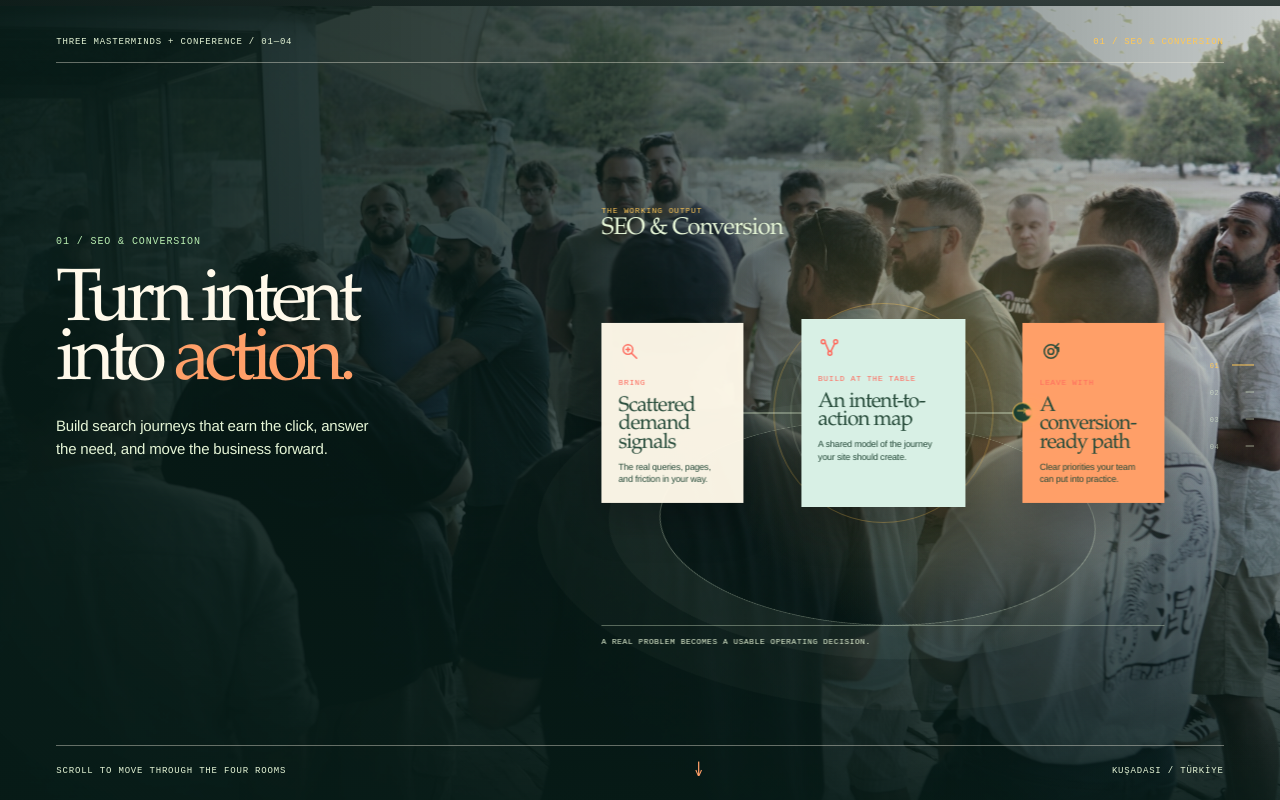
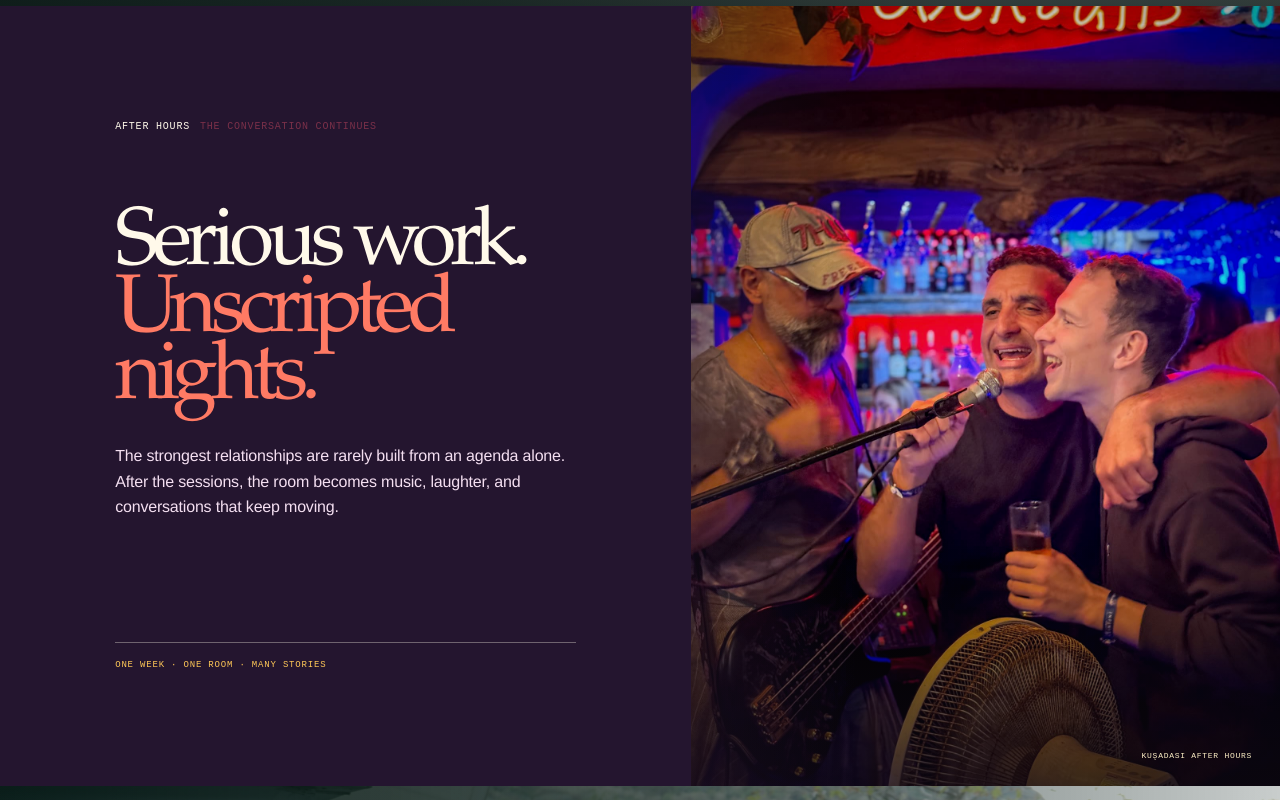
Before and after one commit to KTG1/seo-mastermind, a Next.js app: page / in a window 1280 px wide. Shown: the part 760-1560 px from the top of the page. Built offline with nearby package versions, Linux system fonts and the light colour scheme; grey boxes are pictures that could not be loaded.

Commit message:
Add after-hours moment to homepage

```diff
--- a/app/globals.css
+++ b/app/globals.css
@@ -30,6 +30,18 @@ h1 em,h2 em{color:var(--coral);font-style:normal}
 .button b{font-size:17px;font-weight:400}
 .buttonCoral{background:var(--coral);color:var(--night)}
 .heroCaption{position:absolute;left:clamp(20px,4.4vw,72px);right:clamp(20px,4.4vw,72px);bottom:24px;padding-top:15px;border-top:1px solid rgba(242,238,229,.42)}
+.nightInterlude{display:grid;grid-template-columns:minmax(0,1.08fr) minmax(360px,.92fr);min-height:780px;background:#24152f;color:var(--paper)}
+.nightInterludeCopy{display:flex;flex-direction:column;justify-content:center;padding:clamp(70px,9vw,145px)}
+.nightInterludeCopy .sectionLabel{color:#f2c4ef}.nightInterludeCopy .sectionLabel span{color:var(--solar)}
+.nightInterludeCopy h2{margin:clamp(70px,10vh,120px) 0 30px;font:400 clamp(58px,6.4vw,104px)/.82 var(--display);letter-spacing:-.078em}
+.nightInterludeCopy h2 em{color:#ff7a64;font-style:normal}
+.nightInterludeCopy>p{max-width:480px;margin:0;color:#f4dff1;font-size:16px;line-height:1.58}
+.nightInterludeNote{margin-top:auto;padding-top:17px;border-top:1px solid rgba(255,249,234,.34);color:var(--solar);font:9px var(--mono);letter-spacing:.09em;text-transform:uppercase}
+.nightInterludeImage{position:relative;isolation:isolate;min-height:780px;margin:0;overflow:hidden;background:#130c1a}
+.nightInterludeImage::after{position:absolute;inset:0;background:linear-gradient(90deg,rgba(36,21,47,.35),transparent 28%),linear-gradient(0deg,rgba(14,8,20,.7),transparent 32%);content:""}
+.nightInterludeImage>img{z-index:-1;object-fit:cover;object-position:center 44%;filter:saturate(.92) contrast(1.03);transform:scale(1.015);transition:transform 1.8s cubic-bezier(.2,.75,.2,1),filter .8s ease}
+.nightInterludeImage:hover>img{filter:saturate(1.08) contrast(1.05);transform:scale(1.055)}
+.nightInterludeImage figcaption{position:absolute;z-index:1;right:28px;bottom:26px;color:#fff1c7;font:8px var(--mono);letter-spacing:.09em;text-transform:uppercase}
 @media(min-width:761px){.hero{display:grid;grid-template-rows:auto minmax(0,1fr) auto}
 .heroTopline{grid-row:1}
 .heroCopy{grid-row:2;align-self:center;padding:clamp(48px,9vh,96px) 0 clamp(52px,8vh,84px)}
@@ -205,6 +217,7 @@ footer{display:flex;align-items:center;justify-content:space-between;padding:26p
 .eyebrow{font-size:8px}
 .heroText{width:82%;font-size:15px}
 .heroCaption{left:20px;right:20px;font-size:8px;gap:20px}
+.nightInterlude{display:flex;min-height:0;flex-direction:column-reverse}.nightInterludeImage{min-height:74svh}.nightInterludeImage>img{object-position:center 40%}.nightInterludeCopy{min-height:570px;padding:68px 20px 28px}.nightInterludeCopy h2{margin:62px 0 27px;font-size:55px}.nightInterludeCopy>p{font-size:14px}.nightInterludeNote{margin-top:70px}
 .scrollCinema{height:auto}.cinemaSticky{position:relative;display:block;height:auto;min-height:690px;padding:24px 20px}.cinemaImage{transform:none}.cinemaCopy{padding-top:84px;min-height:280px}.cinemaLine{position:relative;inset:auto;display:none}.cinemaSeo{display:block}.cinemaLine h2{font-size:60px}.cinemaWorld{left:50%;top:auto;bottom:78px;width:520px;height:310px;transform:translateX(-50%) scale(.62)}.cinemaOutcomeHeading{top:0}.cinemaOutcomeNote{bottom:-1%}.cinemaFoot{left:20px;right:20px;font-size:7px}.cinemaFoot span:last-child{display:none}
 .introduction{padding:68px 20px 76px}
 .introMain{display:block;margin-top:48px}
@@ -278,5 +291,5 @@ footer{align-items:flex-start;flex-wrap:wrap;gap:12px}
 footer span{font-size:8px}
 }
 @media(prefers-reduced-motion:reduce){*{scroll-behavior:auto!important}
-.experienceBand::before,.experienceBand::after,.experienceCopy,.experienceBand li button,.cinemaLine,.cinemaCore,.cinemaPath,.cinemaStep,.cinemaOutcome,.cinemaConnector,.cinemaConnector::after,.cinemaPulse,.collectivePortraitFrame>img,.homeFaqItem summary i,.homeFaqFilters button,.testimonialCard,.reviewTabs button,.videoReviewCard>img,.videoReviewShade,.videoPending,.videoReviewBody h3,.videoReviewBody p{transition:none;animation:none}.scrollCinema{height:auto}.cinemaSticky{position:relative}.cinemaImage{transform:none}
+.experienceBand::before,.experienceBand::after,.experienceCopy,.experienceBand li button,.cinemaLine,.cinemaCore,.cinemaPath,.cinemaStep,.cinemaOutcome,.cinemaConnector,.cinemaConnector::after,.cinemaPulse,.nightInterludeImage>img,.collectivePortraitFrame>img,.homeFaqItem summary i,.homeFaqFilters button,.testimonialCard,.reviewTabs button,.videoReviewCard>img,.videoReviewShade,.videoPending,.videoReviewBody h3,.videoReviewBody p{transition:none;animation:none}.scrollCinema{height:auto}.cinemaSticky{position:relative}.cinemaImage{transform:none}
 }
--- a/app/page.tsx
+++ b/app/page.tsx
@@ -123,6 +123,25 @@ export default function Home() {
             <a className="button buttonCoral" href="#apply">Apply for the next room <b>→</b></a>
           </div>
           <div className="heroCaption"><span>Not a conference. Not a course.</span><span>A focused table of builders.</span></div>
+        </section>
+
+        <section className="nightInterlude" aria-labelledby="night-interlude-title">
+          <div className="nightInterludeCopy">
+            <div className="sectionLabel light"><span>After hours</span> The conversation continues</div>
+            <h2 id="night-interlude-title">Serious work.<br /><em>Unscripted nights.</em></h2>
+            <p>The strongest relationships are rarely built from an agenda alone. After the sessions, the room becomes music, laughter, and conversations that keep moving.</p>
+            <span className="nightInterludeNote">One week · one room · many stories</span>
+          </div>
+          <figure className="nightInterludeImage">
+            <Image
+              src={assetPath("/mastermind-unscripted-night.jpg")}
+              alt="Holistic SEO Mastermind attendees singing and laughing together during an evening in Kuşadası"
+              fill
+              unoptimized
+              sizes="(max-width: 760px) 100vw, 46vw"
+            />
+            <figcaption>Kuşadası after hours</figcaption>
+          </figure>
         </section>
 
         <ScrollCinema />
```
Also changed, not shown: public/mastermind-unscripted-night.jpg (added).
